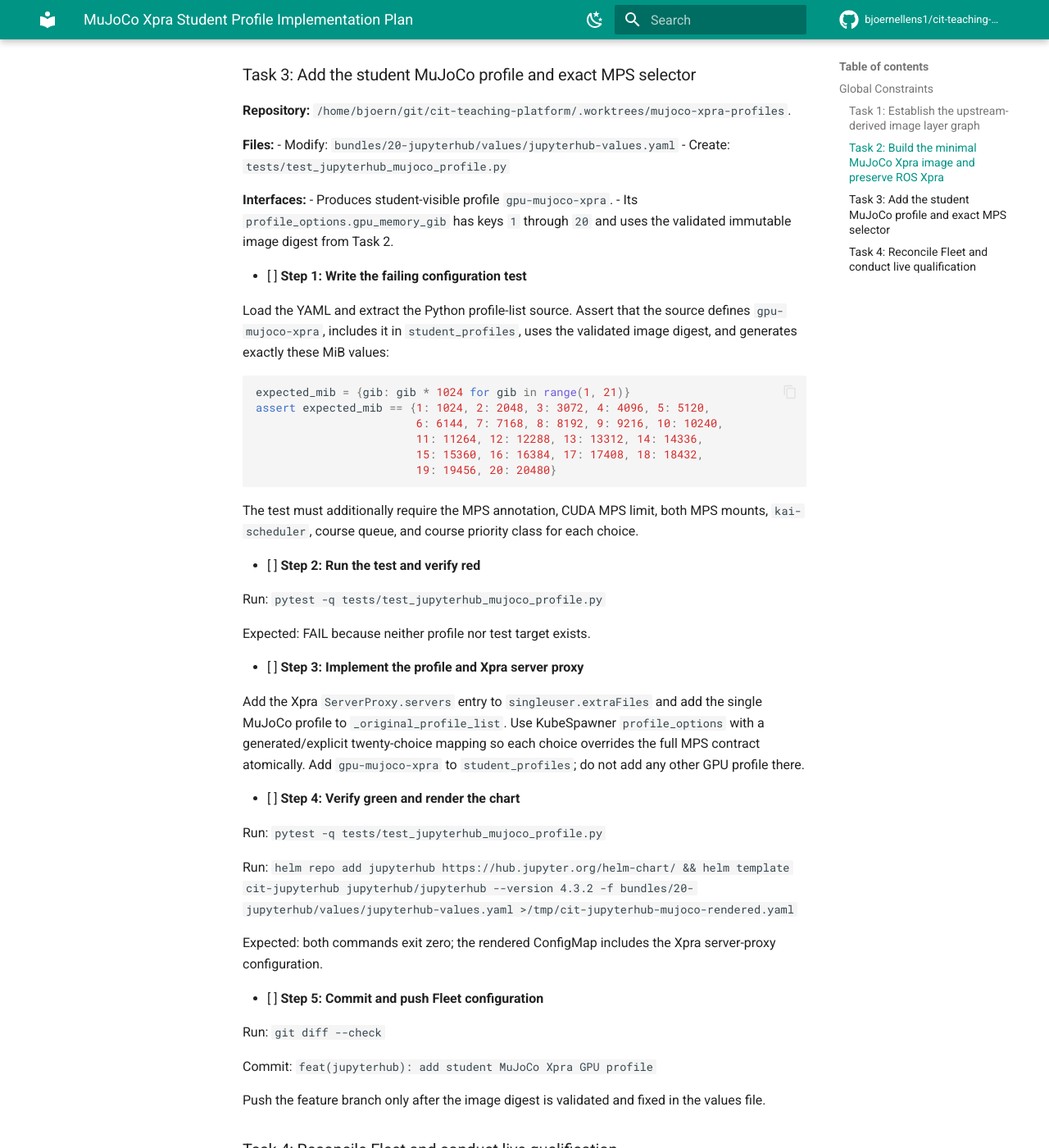
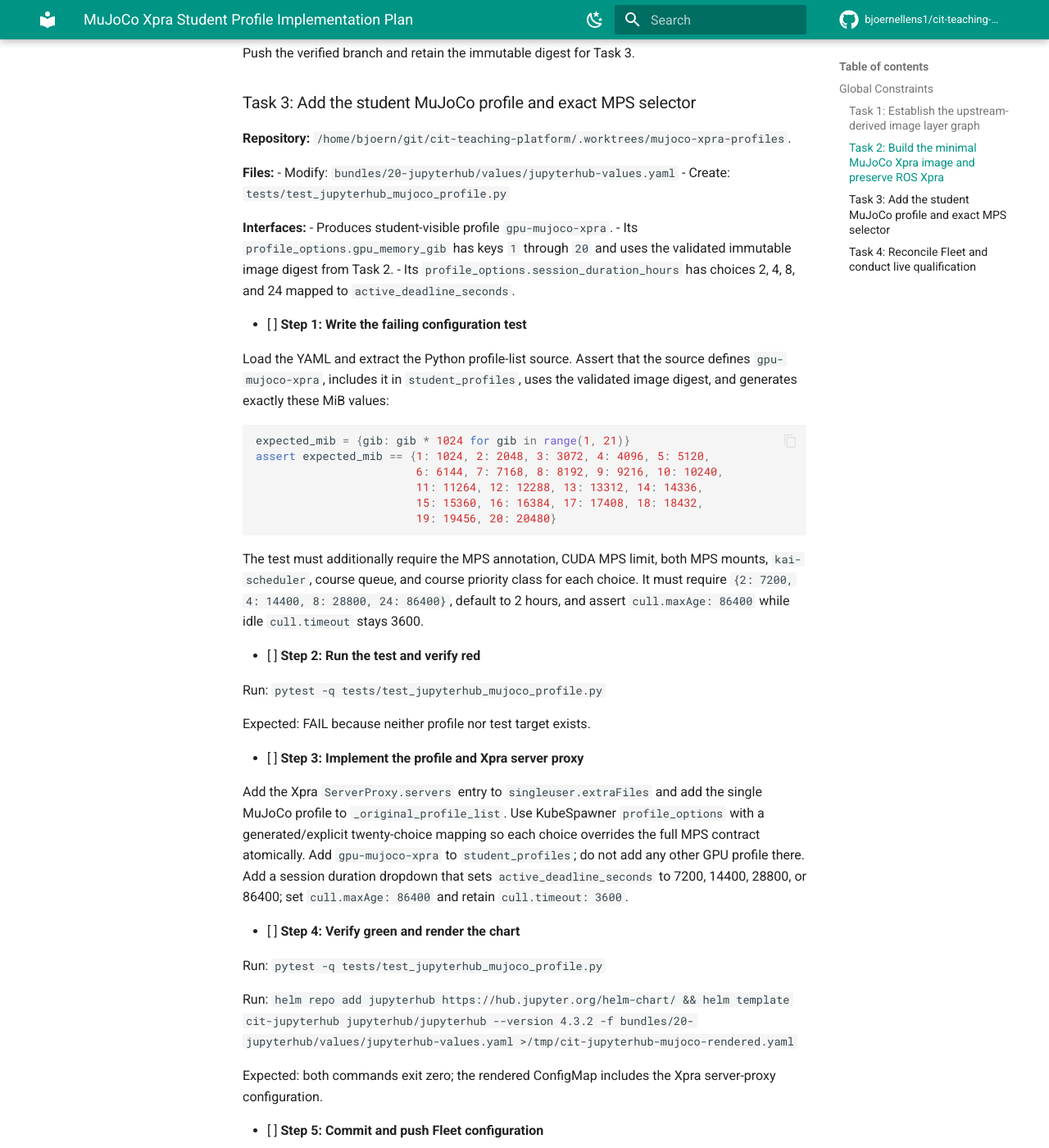
Before and after one commit to bjoernellens1/cit-teaching-platform, an MkDocs documentation site: the page built from docs/superpowers/plans/2026-09-02-mujoco-xpra-student-profile.md, in a window 1280 px wide and 1400 px high, scrolled down 4263 px. Shown: the whole window at 82% size. Built offline with MkDocs 1.6.1 and Material for MkDocs 9.7.7, drawn with Linux system fonts in a browser that asks for light colours; comment, search, counter and statistics services are not loaded; some of the changed text lies outside the part shown.

Commit message:
docs: define student session duration limits

```diff
--- a/docs/superpowers/plans/2026-09-02-mujoco-xpra-student-profile.md
+++ b/docs/superpowers/plans/2026-09-02-mujoco-xpra-student-profile.md
@@ -15,6 +15,7 @@
 - Pin the upstream base to `quay.io/jupyter/pytorch-notebook:x86_64-cuda12-2026-02-09@sha256:257b2d2f821824b7b4c96a8b54a625a5427bc86b4563ec9d5c24f795bdd0a3eb`.
 - The MuJoCo profile is student-visible; its image must not grant `jovyan` sudo.
 - Every 1–20 GiB choice must set annotation, MPS limit, pipe/log mounts, and KAI routing together.
+- Student sessions default to 2 hours; dropdown choices are 2, 4, 8, and 24 hours only.
 - Build through the in-cluster BuildKit/image-builder path; push only a validated image and record its immutable digest before changing Fleet production configuration.
 - Do not alter existing profile visibility or the legacy TurboVNC desktop.
 
@@ -195,6 +196,7 @@ Push the verified branch and retain the immutable digest for Task 3.
 **Interfaces:**
 - Produces student-visible profile `gpu-mujoco-xpra`.
 - Its `profile_options.gpu_memory_gib` has keys `1` through `20` and uses the validated immutable image digest from Task 2.
+- Its `profile_options.session_duration_hours` has choices 2, 4, 8, and 24 mapped to `active_deadline_seconds`.
 
 - [ ] **Step 1: Write the failing configuration test**
 
@@ -213,7 +215,9 @@ assert expected_mib == {1: 1024, 2: 2048, 3: 3072, 4: 4096, 5: 5120,
 
 The test must additionally require the MPS annotation, CUDA MPS limit, both
 MPS mounts, `kai-scheduler`, course queue, and course priority class for each
-choice.
+choice. It must require `{2: 7200, 4: 14400, 8: 28800, 24: 86400}`, default
+to 2 hours, and assert `cull.maxAge: 86400` while idle `cull.timeout` stays
+3600.
 
 - [ ] **Step 2: Run the test and verify red**
 
@@ -227,7 +231,9 @@ Add the Xpra `ServerProxy.servers` entry to `singleuser.extraFiles` and add the
 single MuJoCo profile to `_original_profile_list`. Use KubeSpawner
 `profile_options` with a generated/explicit twenty-choice mapping so each
 choice overrides the full MPS contract atomically. Add `gpu-mujoco-xpra` to
-`student_profiles`; do not add any other GPU profile there.
+`student_profiles`; do not add any other GPU profile there. Add a session
+duration dropdown that sets `active_deadline_seconds` to 7200, 14400, 28800,
+or 86400; set `cull.maxAge: 86400` and retain `cull.timeout: 3600`.
 
 - [ ] **Step 4: Verify green and render the chart**
 
```
Also changed, not shown: docs/superpowers/specs/2026-09-02-mujoco-xpra-student-profile-design.md (+10 -0 lines).
